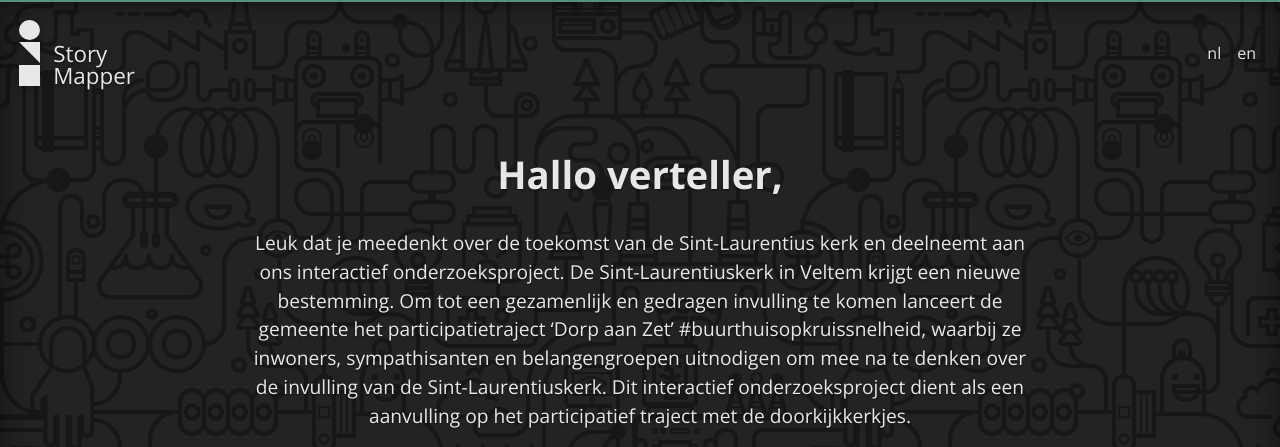
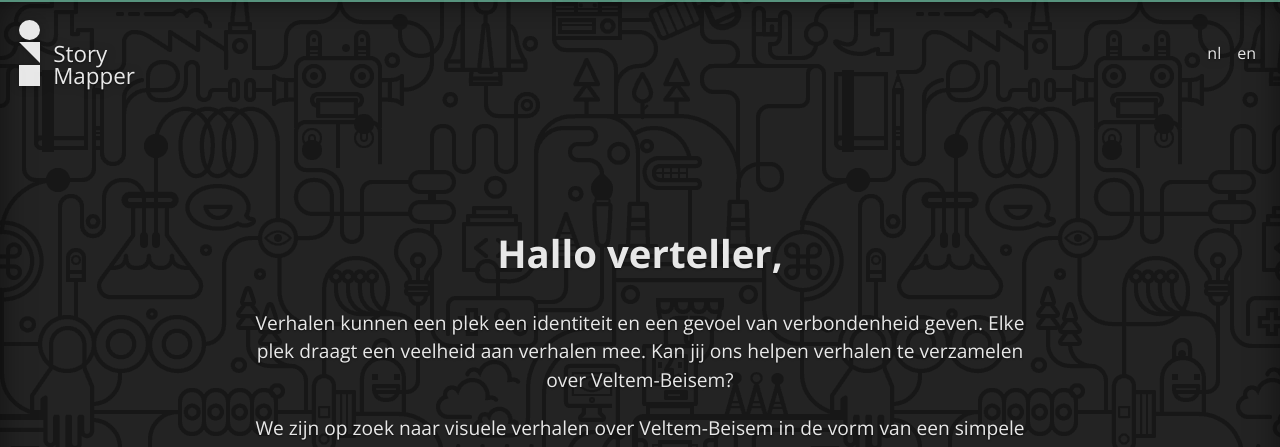
Before and after one commit to paul5000/StoryMapper, a Jekyll site: the page built from nl/index.md, in a window 1280 px wide and 1400 px high. Shown: the top 447 px of the window. Built offline with Jekyll 4.4.1, drawn with Linux system fonts in a browser that asks for light colours; comment, search, counter and statistics services are not loaded; some of the changed text lies outside the part shown.

Commit message:
Update index.md

```diff
--- a/nl/index.md
+++ b/nl/index.md
@@ -6,15 +6,19 @@ lang: nl
 ---
 # Hallo verteller,
 
-Leuk dat je meedenkt over de toekomst van de Sint-Laurentius kerk en deelneemt aan ons interactief onderzoeksproject.
-De Sint-Laurentiuskerk in Veltem krijgt een nieuwe bestemming. Om tot een gezamenlijk en gedragen invulling te komen lanceert de gemeente het participatietraject ‘Dorp aan Zet’ #buurthuisopkruissnelheid, waarbij ze inwoners, sympathisanten en belangengroepen uitnodigen om mee na te denken over de invulling van de Sint-Laurentiuskerk. Dit interactief onderzoeksproject dient als een aanvulling op het participatief traject met de doorkijkkerkjes.
+Verhalen kunnen een plek een identiteit en een gevoel van verbondenheid geven. Elke plek draagt een veelheid aan verhalen mee. Kan jij ons helpen verhalen te verzamelen over Veltem-Beisem?
 
-<p style="position: relative; padding-bottom: 56.25%; height: 0; overflow: hidden; width: 100%; height: auto; margin-bottom: 2em;"><iframe style="border:none; overflow:hidden; position: absolute; top: 0; left: 0; width: 100%; height: 100%;" width="560" height="315" src="https://www.youtube-nocookie.com/embed/7FNdytV-SX4" title="YouTube video player" frameborder="0" allow="accelerometer; autoplay; clipboard-write; encrypted-media; gyroscope; picture-in-picture" allowfullscreen></iframe></p>
+We zijn op zoek naar visuele verhalen over Veltem-Beisem in de vorm van een simpele tekening of Lego scene via de StoryMapper. Dit kan gaan van een grappige recente gebeurtenis, een herinnering van je schooltijd, een verhaal dat je je grootmoeder vertelde over het dorpsbal, de boom die je doet terugdenken aan je eerste lief of een andere plekt in met een unieke betekenis.
 
-In dit onderzoeksproject nodigen we bewoners uit om hun dromen over de kerk visueel te delen door ze te tekenen op het kader om samen een dialoog te starten over de toekomst van deze plek en de gemeenschap.
+De verhalen komen samen op een digitale kaart die je <a href="https://padlet.com/hannevrebos/f2579e9x3zu6njfr" target="_blank">hier</a> kan terugvinden. Midden november zal de KerkRaad een prijs uitreiken voor een Veltems verhaal. Wil je ook kans maken op de prijs? Deel dan hieronder je verhaal en geef het kader vandaag nog door aan een andere bezoeker van dit buurtfeest om samen zoveel mogelijk verhalen te verzamelen. Loopt het feest ten einde -zou je ons dan kunnen helpen om de Storymapper terug te brengen naar Bar Deco?
 
-Voor inspiratie kan je onze <a href="https://padlet.com/hannevrebos/zof0d2ho8ihqivtt " target="_blank">levende map</a> met visies bezoeken en kan je reeds de dialoog aangaan met eerder gecreëerde ideeën.
+Dit project is een verderzetting van het Storymapper onderzoeksproject dat ook werd gebruikt in het participatie proces rond de Sint Laurentius kerk.
 
-Om je eigen verhaal toe te voegen, volg je de instructies op de StoryMapper (=het doorzichtig frame dat je in handen hebt) en volg je vervolgens de stappen hieronder om het te delen met je buurt.
 
-[Creer je visie hier](your-story.html){: .button .button--primary}
+
+In dit onderzoeksproject nodigen we bewoners uit om hun verhalen over Veltem-Beisem visueel te delen via de StoryMapper om samen een dialoog te starten deze plek en gemeenschap. Gebruik de bijgevoegde stiften of de Lego blokjes om je verhaal vorm te geven.
+
+
+Voor inspiratie kan je onze <a href="https://padlet.com/hannevrebos/f2579e9x3zu6njfr" target="_blank">levende map</a> met visies bezoeken en kan je reeds de dialoog aangaan met eerder gecreëerde verhalen.
+
+[CREER JE VERHAAL HIER ](your-story.html){: .button .button--primary}
```
